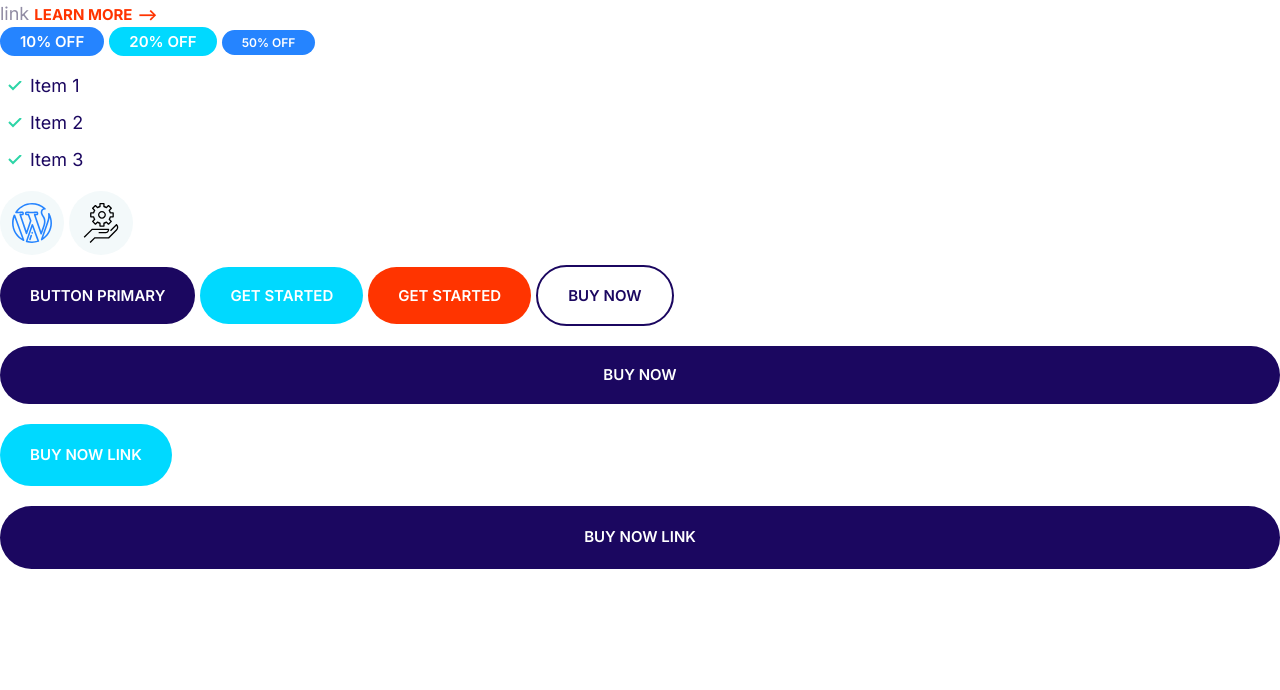
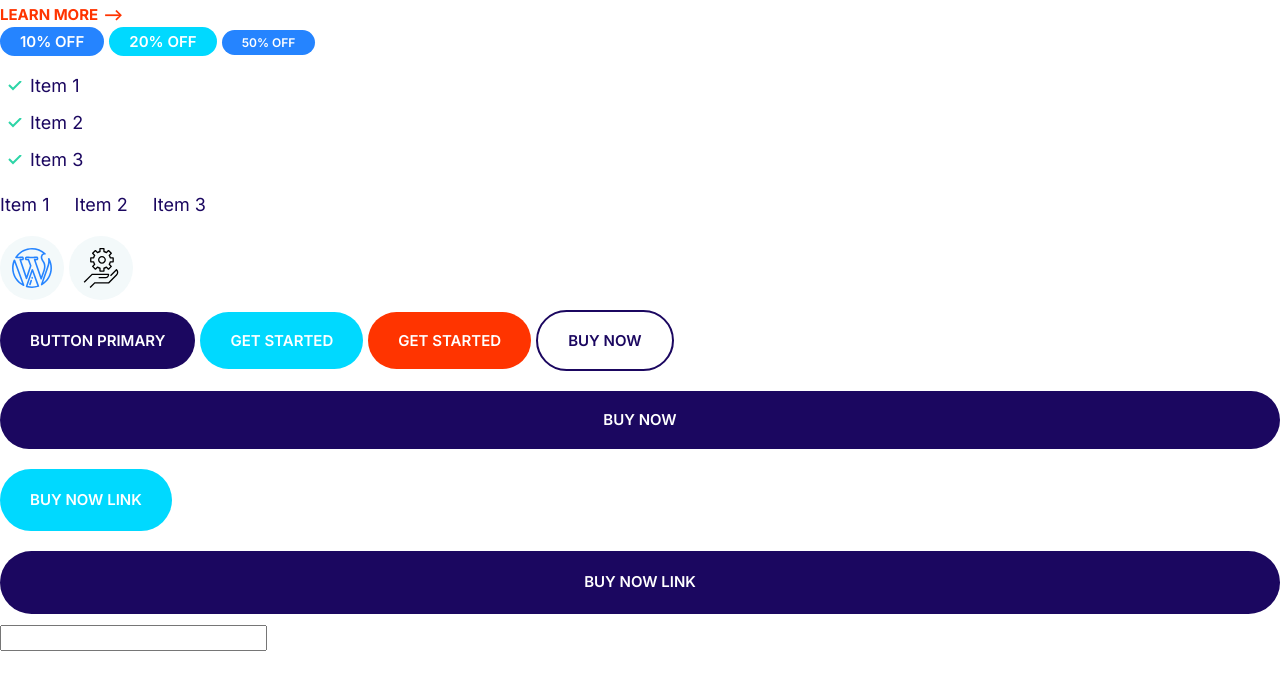
Before and after one commit to programmist/web-hosting, a plain HTML site: page index.html in a window 1280 px wide. Drawn offline with Linux system fonts and the light colour scheme.

Commit message:
Enumerate css sections

```diff
--- a/index.html
+++ b/index.html
@@ -9,26 +9,36 @@
       href="https://fonts.googleapis.com/css2?family=Inter:wght@400;600;700&family=Open+Sans:wght@400;700&family=Roboto+Mono:wght@400;700&display=swap"
       rel="stylesheet"
     />
-    link
     <link rel="stylesheet" href="css/normalize.css" />
     <link rel="stylesheet" href="css/styles.css" />
     <title>Document</title>
   </head>
   <body>
-    <a href="#" class="link-arrow">Learn More</a>
-    <div>
+    <div id="links">
+      <a href="#" class="link-arrow">Learn More</a>
+    </div>
+
+    <div id="badges">
       <span class="badge badge--primary">10% OFF</span>
       <span class="badge badge--secondary">20% OFF</span>
       <span class="badge badge--primary badge--small">50% OFF</span>
     </div>
-    <div>
+
+    <div id="lists">
       <ul class="list list--tick">
         <li class="list__item">Item 1</li>
         <li class="list__item">Item 2</li>
         <li class="list__item">Item 3</li>
       </ul>
+
+      <ul class="list list--inline">
+        <li class="list__item">Item 1</li>
+        <li class="list__item">Item 2</li>
+        <li class="list__item">Item 3</li>
+      </ul>
     </div>
-    <div>
+
+    <div id="icons">
       <span class="icon-container">
         <svg class="icon icon--primary">
           <use xlink:href="images/sprite.svg#wordpress"></use>
@@ -40,7 +50,8 @@
         </svg>
       </span>
     </div>
-    <div>
+
+    <div id="buttons">
       <button class="btn btn--primary">
         <span class="txt">Button primary</span>
       </button>
@@ -51,5 +62,9 @@
       <a href="#" class="btn btn--secondary">Buy Now Link</a>
       <a href="#" class="btn btn--primary btn--block">Buy Now Link</a>
     </div>
+
+    <div id="inputs">
+      <input type="text" class="input" />
+    </div>
   </body>
 </html>
```
Also changed, not shown: css/styles.css (+10 -6 lines).
